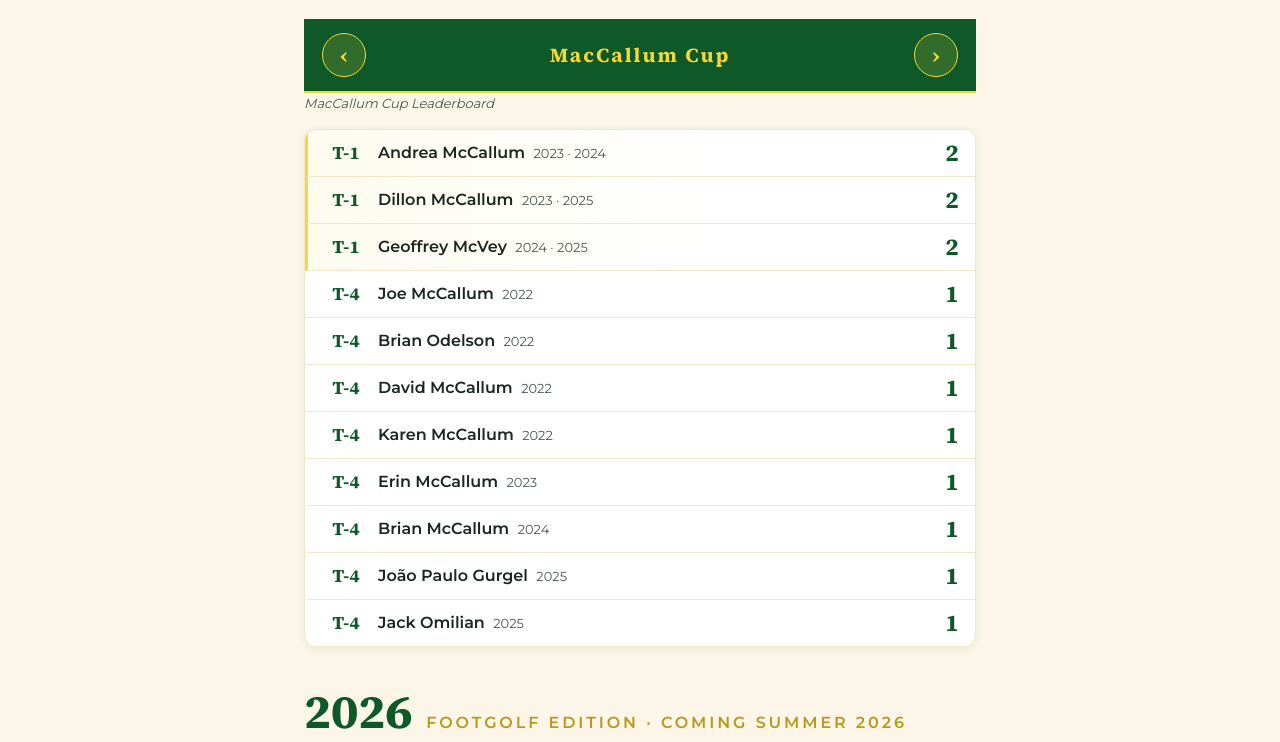
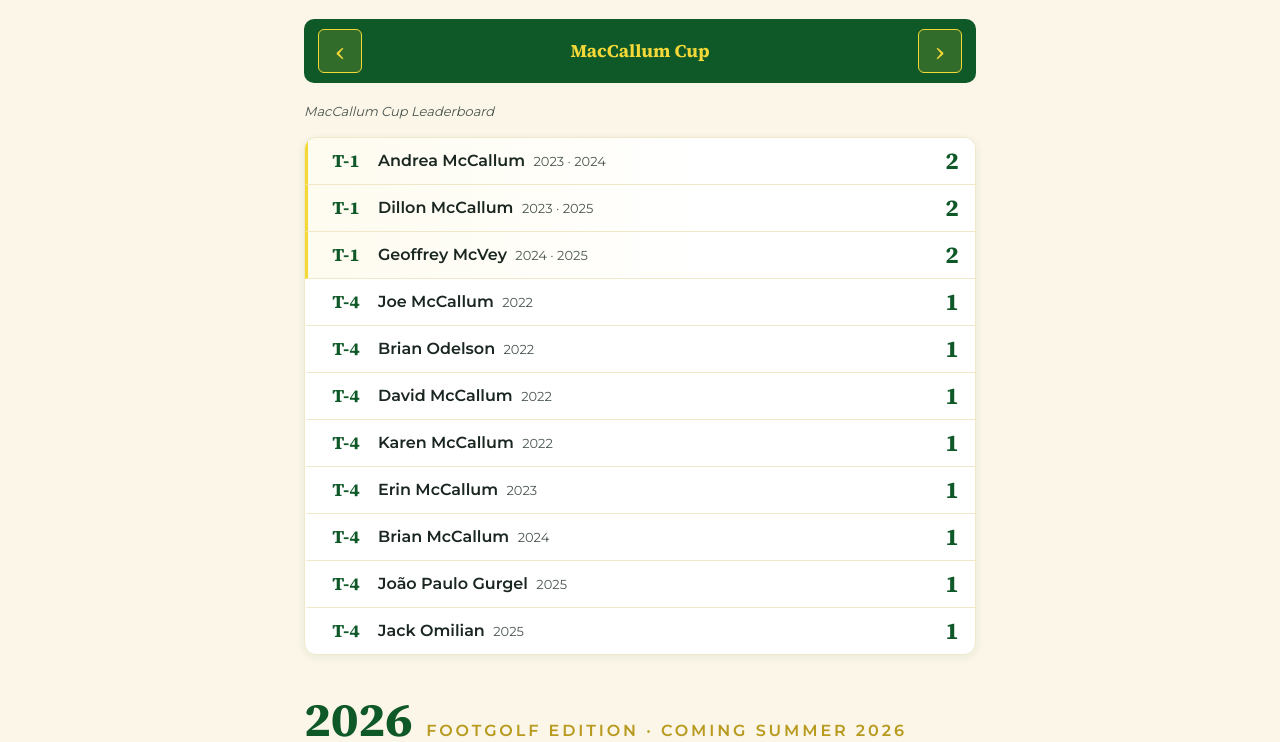
Before and after one commit to dillonmccallum1-del/the-amateurs, a plain HTML site: page Pages/history.html in a window 1280 px wide. Shown: the part 358-1100 px from the top of the page. Drawn offline with Linux system fonts and the light colour scheme; files whose address does not match are found by name.

Commit message:
Bug fixes

```diff
--- a/Pages/history.html
+++ b/Pages/history.html
@@ -53,13 +53,11 @@
   <h2 class="section-title">The Amateurs Stats</h2>
   <div class="section-rule"></div>
 
-  <!-- Carousel nav -->
-  <div class="player-carousel" style="box-shadow:none; border:none; border-radius:0; margin-top:0;">
-    <div class="player-carousel-nav">
-      <button class="carousel-arrow prev" id="stats-prev" aria-label="Previous stat">&lsaquo;</button>
-      <div class="carousel-counter" id="stats-label">MacCallum Cup</div>
-      <button class="carousel-arrow next" id="stats-next" aria-label="Next stat">&rsaquo;</button>
-    </div>
+  <!-- Stats carousel nav -->
+  <div class="stats-nav">
+    <button class="stats-nav-arrow" id="stats-prev" aria-label="Previous">&lsaquo;</button>
+    <div class="stats-nav-label" id="stats-label">MacCallum Cup</div>
+    <button class="stats-nav-arrow" id="stats-next" aria-label="Next">&rsaquo;</button>
   </div>
 
   <!-- ===== PANEL 1: MacCallum Cup Leaderboard ===== -->
--- a/Pages/styles.css
+++ b/Pages/styles.css
@@ -1712,6 +1712,44 @@ p.yc-narrative strong { color: var(--green-dark); font-style: normal; }
 }
 .yc-narrative strong { color: var(--green-dark); font-style: normal; }
 
+/* ===== Stats Carousel Nav ===== */
+.stats-nav {
+  display: flex;
+  align-items: center;
+  justify-content: space-between;
+  background: var(--green-dark);
+  border-radius: 10px;
+  padding: 10px 14px;
+  margin-bottom: 18px;
+}
+.stats-nav-arrow {
+  background: rgba(244,216,56,0.15);
+  border: 1px solid var(--yellow);
+  color: var(--yellow);
+  font-size: 28px;
+  font-family: var(--font-serif);
+  border-radius: 6px;
+  width: 44px;
+  height: 44px;
+  display: flex;
+  align-items: center;
+  justify-content: center;
+  cursor: pointer;
+  transition: background 0.15s;
+  -webkit-tap-highlight-color: transparent;
+}
+.stats-nav-arrow:hover,
+.stats-nav-arrow:active { background: rgba(244,216,56,0.35); }
+.stats-nav-label {
+  font-family: var(--font-serif);
+  font-size: 18px;
+  font-weight: 700;
+  color: var(--yellow);
+  text-align: center;
+  flex: 1;
+  padding: 0 10px;
+}
+
 /* ===== Stats Tab Toggle ===== */
 .stats-tabs {
   display: flex;
@@ -2318,7 +2356,7 @@ a.inline-link:hover { color: var(--green); }
 .commissioner-photo {
   width: 100%;
   aspect-ratio: 1 / 1;
-  background: var(--cream-dark);
+  background: var(--green-dark);
   display: flex;
   align-items: center;
   justify-content: center;
@@ -2327,13 +2365,8 @@ a.inline-link:hover { color: var(--green); }
 .commissioner-photo img {
   width: 100%;
   height: 100%;
-  object-fit: cover;
-  object-position: center 25%;
+  object-fit: contain;
   display: block;
-}
-/* Dillon's selfie: shift crop lower to trim more from the top */
-.commissioner-photo img.Dillon_Photo {
-  object-position: center 55%;
 }
 .commissioner-photo-placeholder {
   text-align: center;
```
Also changed, not shown: Pages/index.html (+2 -1 lines), Pages/leaderboard.html (+3 -3 lines).
